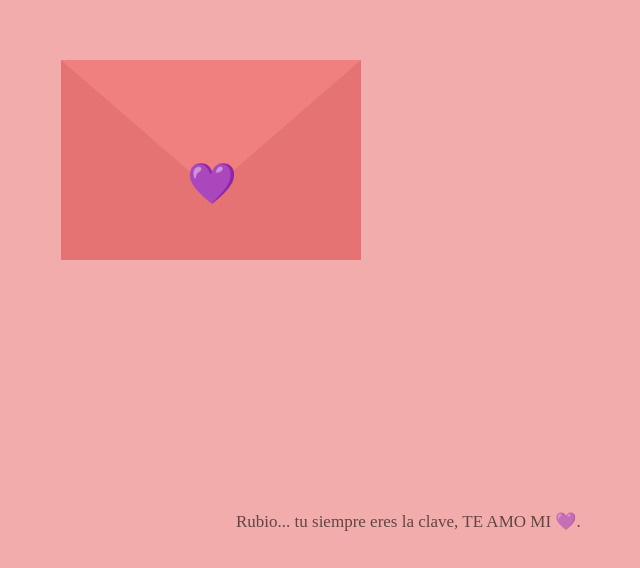
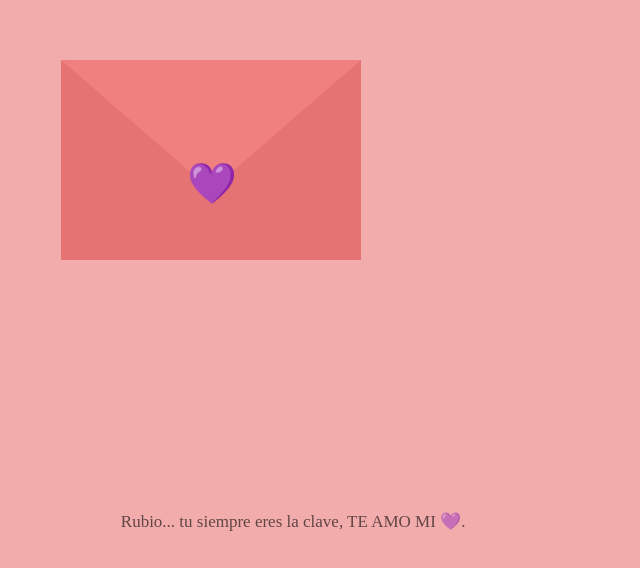
Before and after one commit to rsevencseven/birthday, a plain HTML site: page index.html in a window 1280 px wide. Shown: the part 248-816 px from the top of the page, without its empty margins (429-1069 px from the left). Drawn offline with Linux system fonts and the light colour scheme.

Commit message:
Bug Footers

```diff
--- a/styles.css
+++ b/styles.css
@@ -123,14 +123,11 @@ body {
 .hearts {
   position: fixed;
   bottom: 20px;
-  left: 50%;
-  transform: translateX(-50%);
+  left: 41%;
   font-size: 17px;
   opacity: 0.6;
   animation: float 10s infinite ease-in-out;
-  white-space: nowrap;
 }
-
 
 @keyframes float {
   0% { transform: translateX(0); }
```
